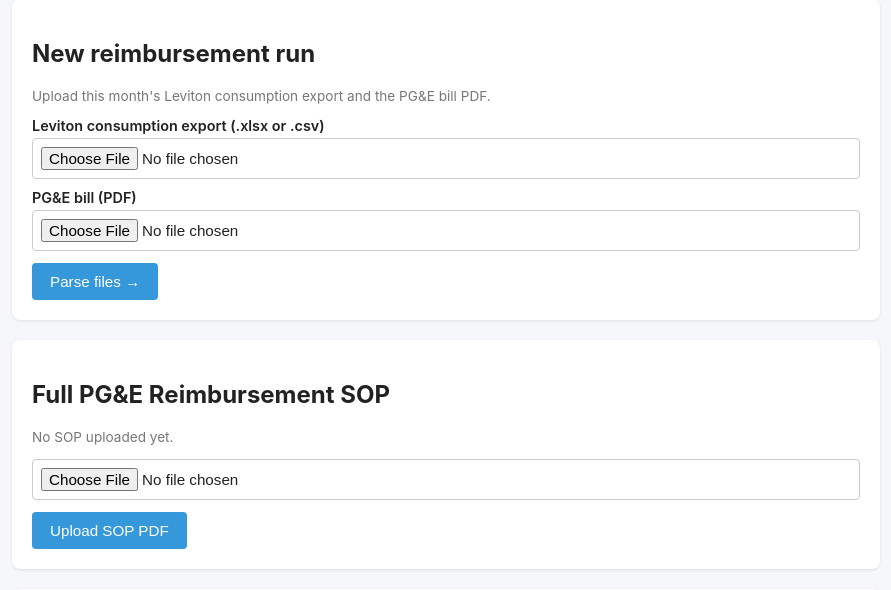
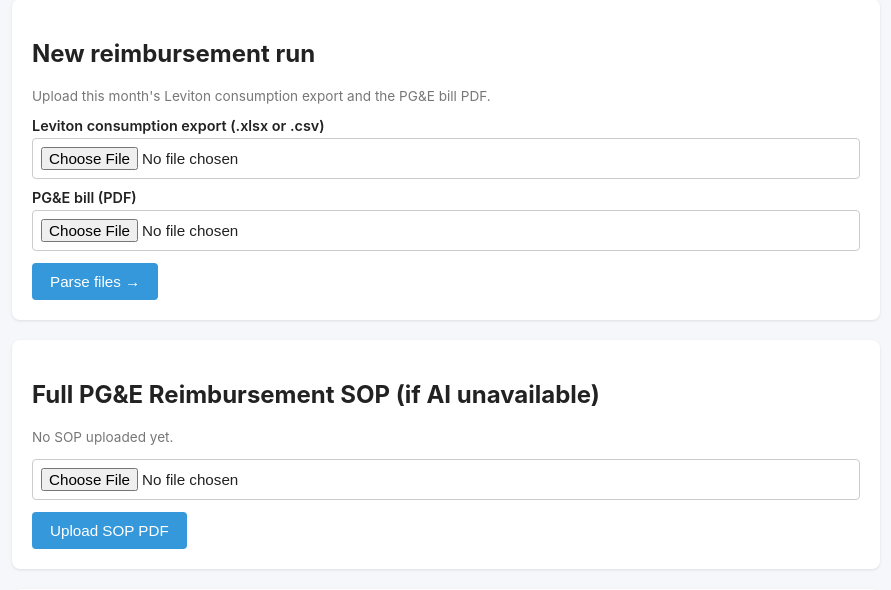
Before and after one commit to markberenstein/fulton-pge-app, a Flask app: page / in a window 1280 px wide. Shown: the part 107-697 px from the top of the page, without its empty margins (194-1085 px from the left). Run offline with Flask 3, Linux system fonts and the light colour scheme.

Commit message:
Update SOP header to indicate AI availability

```diff
--- a/app/templates/index.html
+++ b/app/templates/index.html
@@ -15,7 +15,7 @@
 </div>
 
 <div class="card">
-  <h2>Full PG&E Reimbursement SOP</h2>
+  <h2>Full PG&E Reimbursement SOP (if AI unavailable)</h2>
   {% if has_sop %}
   <a class="btn" href="{{ url_for('sop_view') }}">View Full PG&E Reimbursement SOP</a>
   <p class="muted">Uploaded {{ sop_uploaded_at }}</p>
```
